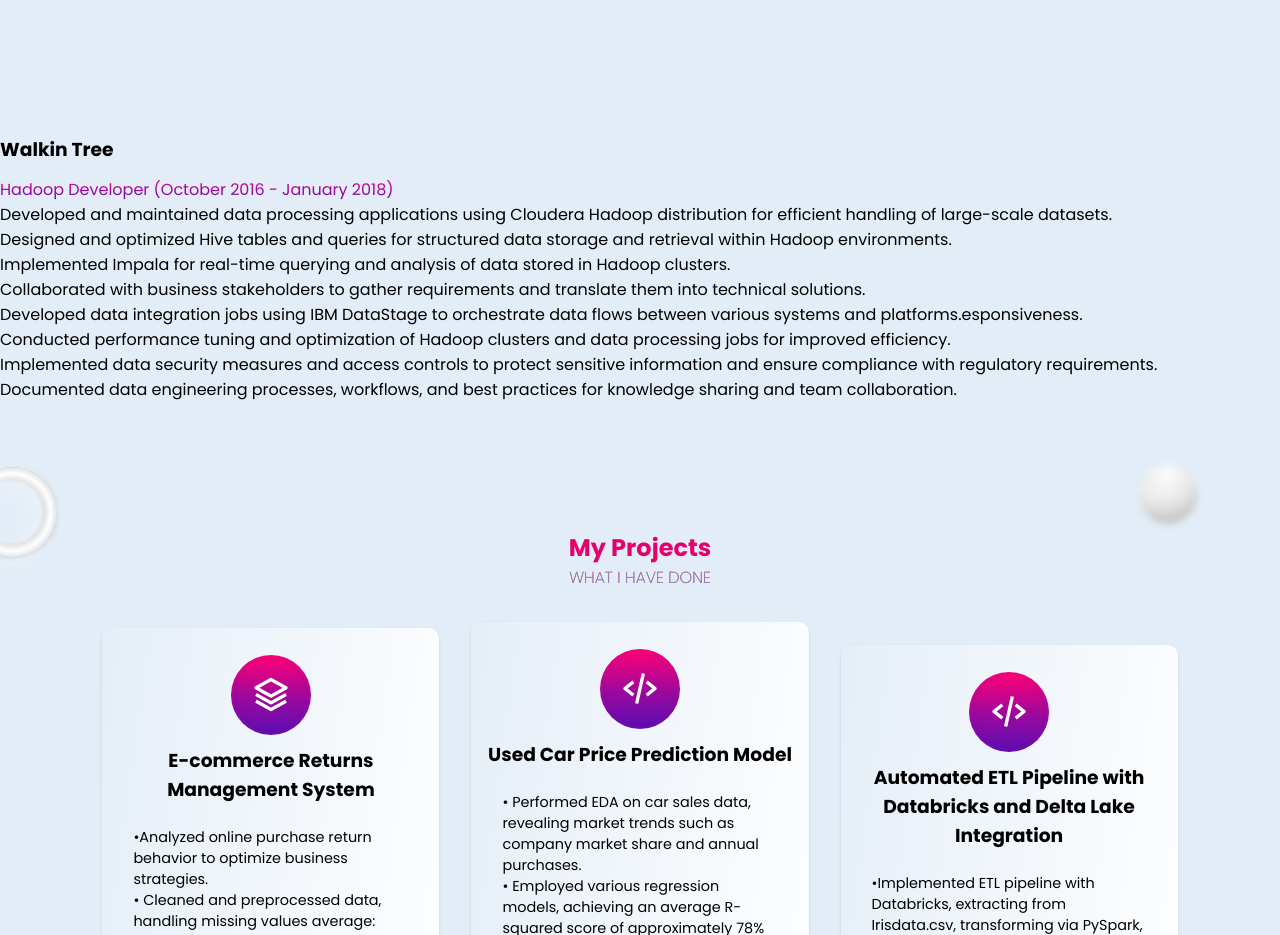
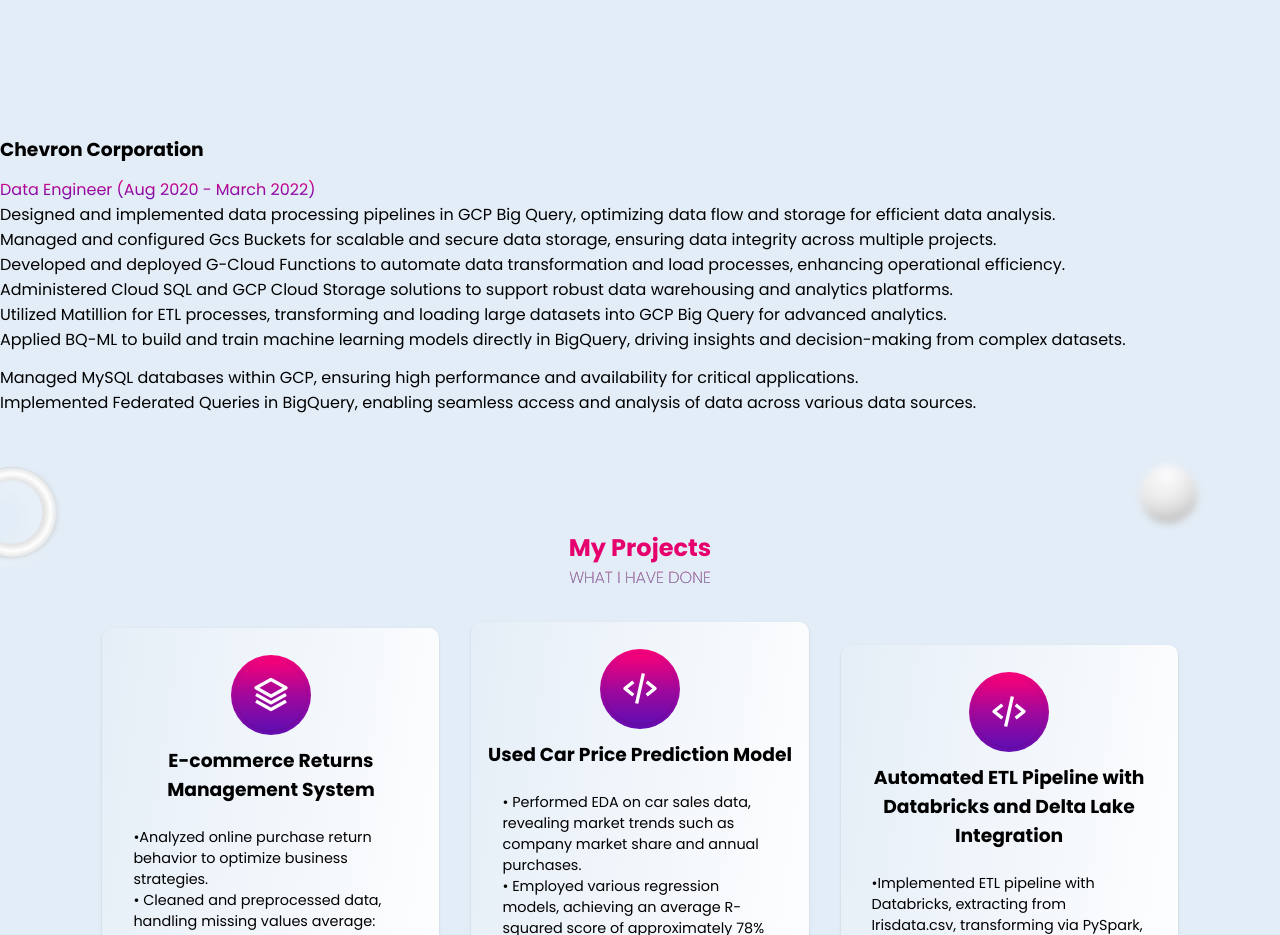
Before and after one commit to minie122/portfolio, a plain HTML site: page index.html in a window 1280 px wide. Shown: the part 3220-4155 px from the top of the page. Drawn offline with nearby package versions, Linux system fonts and the light colour scheme.

Commit message:
Update index.html

```diff
--- a/index.html
+++ b/index.html
@@ -488,25 +488,24 @@
         <br>
     </section>
 
-            <h3>Walkin Tree</h3>
+             <h3>Chevron Corporation </h3>
 
             <div class="content-btn">
                 <div class="content">
                     <div class="text-box">
-                    <span>Hadoop Developer (October 2016 - January 2018)</span>
-                    <ul>
-                        <li>Developed and maintained data processing applications using Cloudera Hadoop distribution for efficient handling of large-scale datasets.</li>
-<li>Designed and optimized Hive tables and queries for structured data storage and retrieval within Hadoop environments.</li>
-<li>Implemented Impala for real-time querying and analysis of data stored in Hadoop clusters.</li>
-<li>Collaborated with business stakeholders to gather requirements and translate them into technical solutions.</li>
-<li>Developed data integration jobs using IBM DataStage to orchestrate data flows between various systems and platforms.esponsiveness.</li>
-<li>Conducted performance tuning and optimization of Hadoop clusters and data processing jobs for improved efficiency.</li>
-<li>Implemented data security measures and access controls to protect sensitive information and ensure compliance with regulatory requirements.</li>
-<li>Documented data engineering processes, workflows, and best practices for knowledge sharing and team collaboration.</li>
-                    </ul>
-                </div>
+                    <span>Data Engineer (Aug 2020 - March 2022)</span>
+                    <ui>
+<li>Designed and implemented data processing pipelines in GCP Big Query, optimizing data flow and storage for efficient data analysis.</li>
+ <li>Managed and configured Gcs Buckets for scalable and secure data storage, ensuring data integrity across multiple projects.</li>
+<li>Developed and deployed G-Cloud Functions to automate data transformation and load processes, enhancing operational efficiency.</li>
+ <li>Administered Cloud SQL and GCP Cloud Storage solutions to support robust data warehousing and analytics platforms.</li>                   </p>
+ <li>Utilized Matillion for ETL processes, transforming and loading large datasets into GCP Big Query for advanced analytics.</li>
+<li>Applied BQ-ML to build and train machine learning models directly in BigQuery, driving insights and decision-making from complex datasets.</li>                </div>
+ <li>Managed MySQL databases within GCP, ensuring high performance and availability for critical applications.</li>
+<li>Implemented Federated Queries in BigQuery, enabling seamless access and analysis of data across various data sources.</li>
+                </ui>
         </div>
-         <br>
+        <br>
     </section>
 
     <section class="services" id="services">
```
